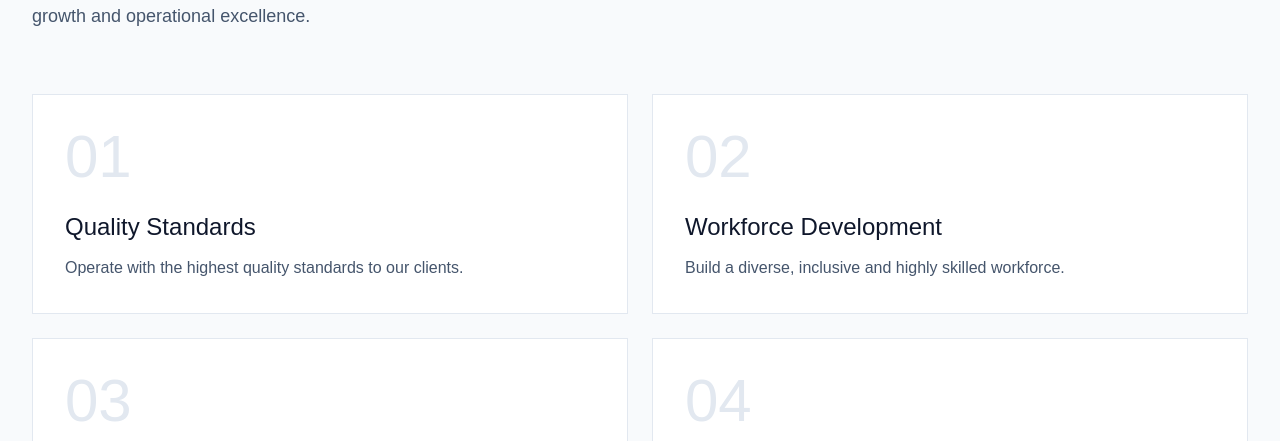
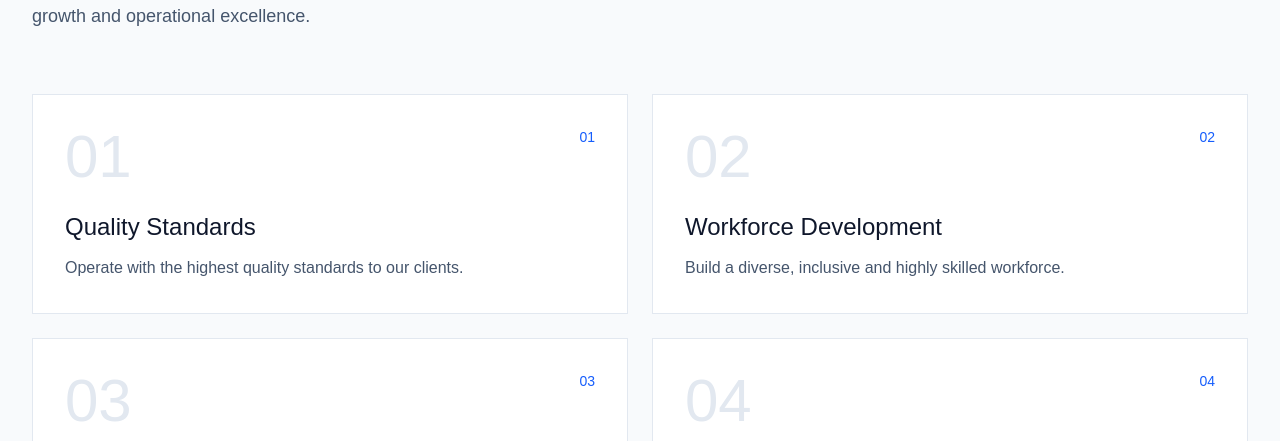
Before and after one commit to OluwaseyiDavid26/foltonmarine, a Next.js app: page /about in a window 1280 px wide. Shown: the part 1489-1930 px from the top of the page. Built offline with nearby package versions, Linux system fonts and the light colour scheme.

Commit message:
pillar-fix

```diff
--- a/src/app/about/page.tsx
+++ b/src/app/about/page.tsx
@@ -258,7 +258,7 @@ const AboutPage = () => {
                     {pillar.number}
                   </span>
                   <div className="text-sm font-medium text-blue-600">
-                    {pillar.metrics}
+                    {pillar.number}
                   </div>
                 </div>
 
```
